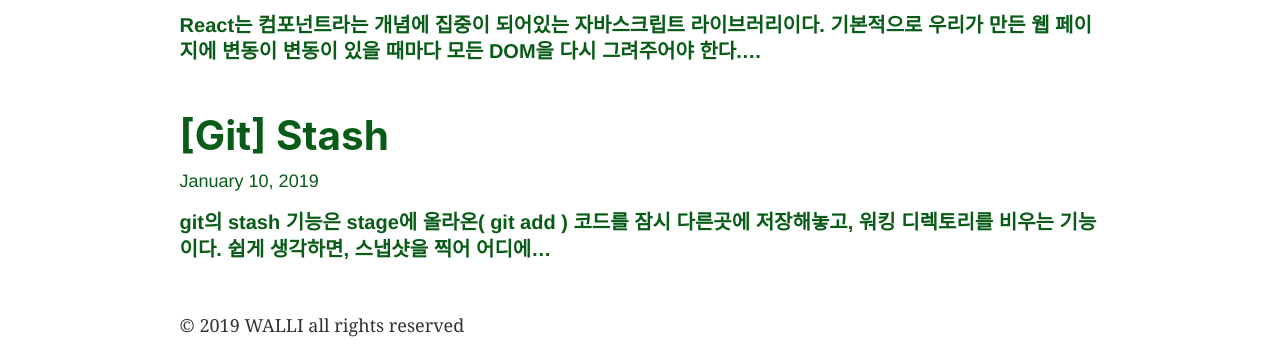
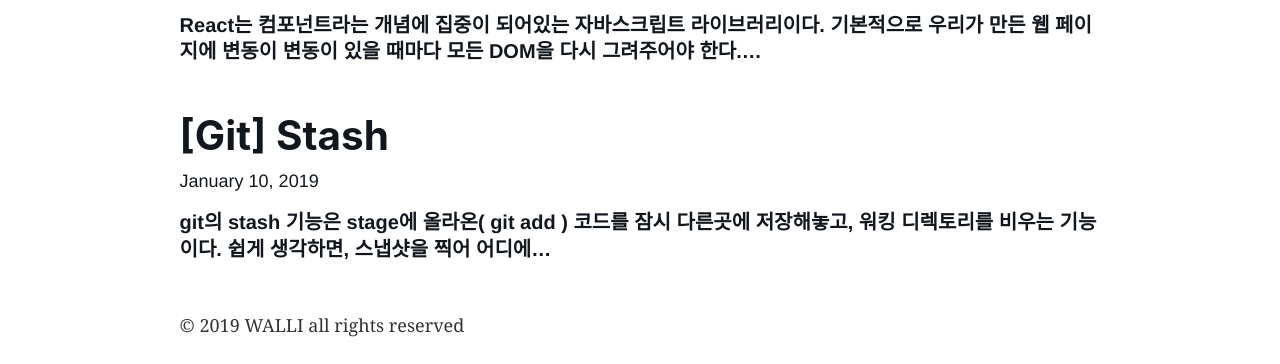
Before and after one commit to wallypark710/WALLi-blog, a Gatsby site: page / in a window 1280 px wide. Shown: the part 738-1102 px from the top of the page. Built offline with nearby package versions, Linux system fonts and the light colour scheme; Gatsby itself is replaced by a stand-in of ours.

Commit message:
Change post list color

```diff
--- a/src/pages/index.js
+++ b/src/pages/index.js
@@ -6,7 +6,7 @@
 import SEO from "../components/seo"
 
 const listStyle = {
-  color: "rgb(9,92,23)",
+  color: "rgb(18, 23, 29)",
   textDecoration: "none",
 }
 
```
